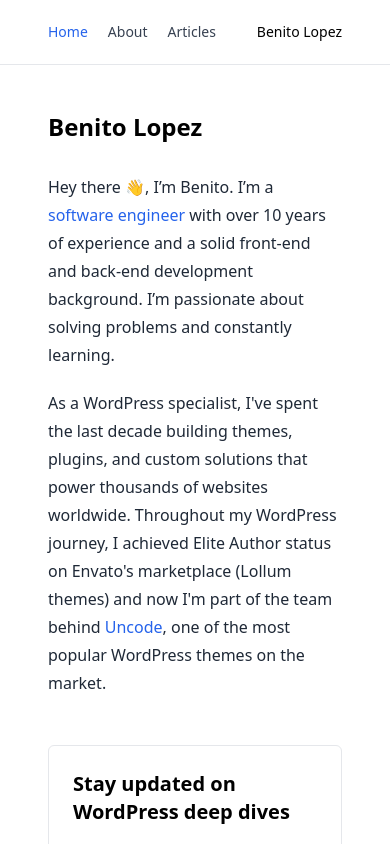
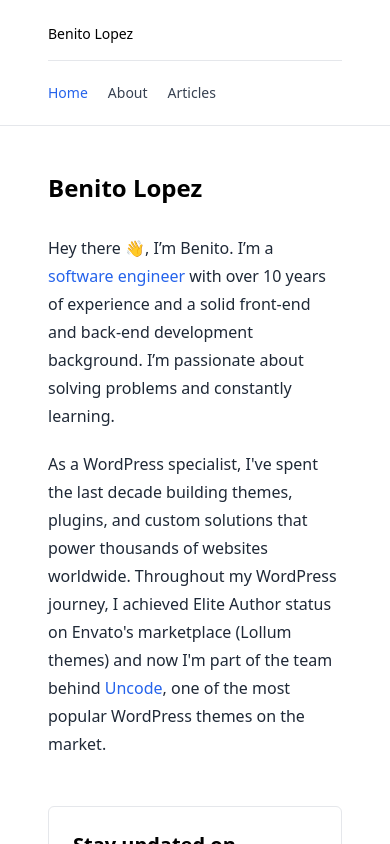
Before and after one commit to benitolopez/lopezb.com, a Next.js app: page / in a window 390 px wide. Shown: the top 844 px of the page. Built offline with nearby package versions, Linux system fonts and the light colour scheme.

Commit message:
New style for small devices

```diff
--- a/components/nav/navigation.tsx
+++ b/components/nav/navigation.tsx
@@ -4,8 +4,12 @@ import NavigationLink from "@/components/nav/navigation-link";
 export default function Navigation() {
   return (
     <header className="border-b py-4">
-      <div className="container mx-auto px-12 max-w-3xl flex justify-between items-center">
-        <ul className="flex">
+      <div className="container mx-auto px-12 max-w-3xl sm:flex justify-between items-center">
+        <span className="order-2 text-sm font-medium text-black border-b block pt-2 pb-4 mb-4 sm:p-0 sm:m-0 sm:border-0">
+          Benito Lopez
+        </span>
+
+        <ul className="flex order-1 flex-wrap">
           {MENU_LINKS.map((link) => {
             return (
               <li key={link.id}>
@@ -18,8 +22,6 @@ export default function Navigation() {
             );
           })}
         </ul>
-
-        <span className="text-sm font-medium text-black">Benito Lopez</span>
       </div>
     </header>
   );
```
